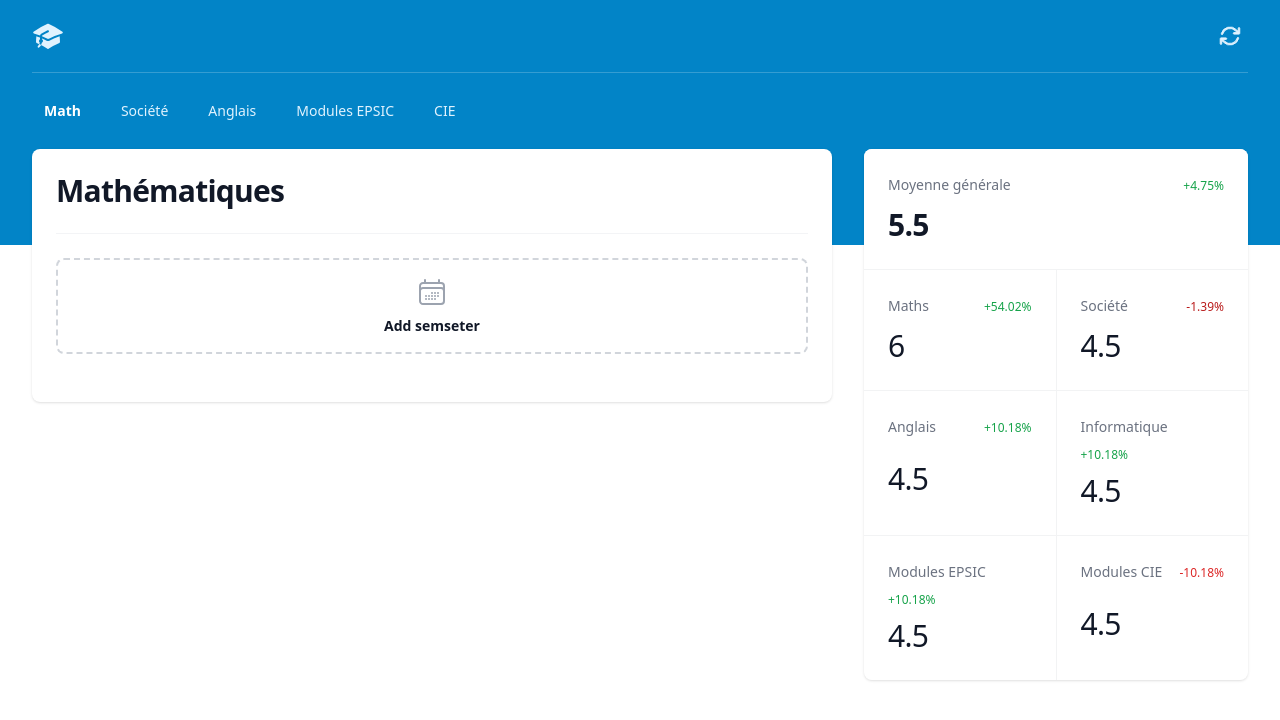
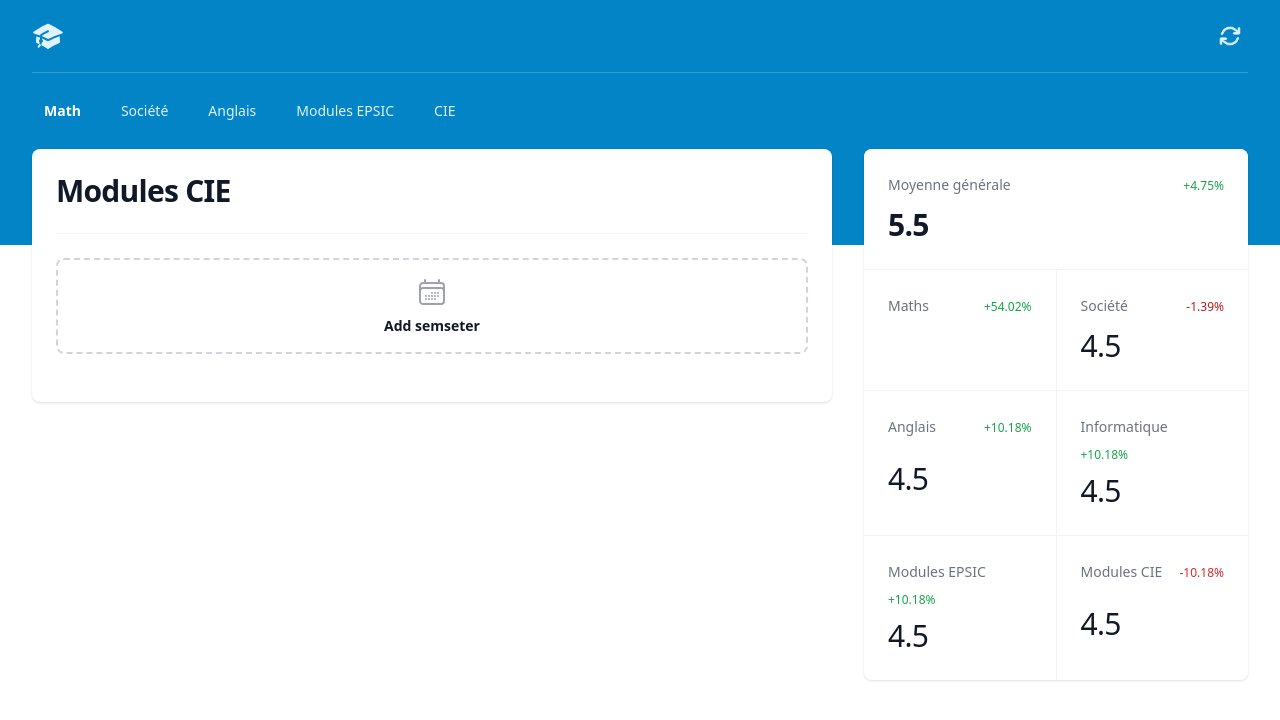
Before and after one commit to jordyBSK/gradesView-react, a React (Vite) app: page /cie in a window 1280 px wide. Shown: the top 720 px of the page. Built offline with nearby package versions, Linux system fonts and the light colour scheme.

Commit message:
add: new component allSubjectAverage, new store useAverageStore, router for the different subjects

```diff
--- a/package.json
+++ b/package.json
@@ -12,7 +12,9 @@
   "dependencies": {
     "@tailwindcss/forms": "^0.5.7",
     "react": "^18.2.0",
-    "react-dom": "^18.2.0"
+    "react-dom": "^18.2.0",
+    "react-router-dom": "^6.21.3",
+    "zustand": "^4.5.0"
   },
   "devDependencies": {
     "@types/react": "^18.2.43",
--- a/src/App.tsx
+++ b/src/App.tsx
@@ -4,10 +4,31 @@ import SubjectElement from "./components/SubjectElement.tsx";
 import AllSubjectAverage from "./components/AllSubjectAverage.tsx";
 import NavBarElement from "./components/NavBarElement.tsx";
 
+import {createBrowserRouter, RouterProvider} from "react-router-dom";
+
+const router = createBrowserRouter([
+  {
+    path:"/",
+    element: <SubjectElement subject={"Mathématiques"}/>
+  },
+  {
+    path:"/societe",
+    element: <SubjectElement subject={"Société et langues"}/>
+  },
+  {
+    path:"/anglais",
+    element: <SubjectElement subject={"Anglais"}/>
+  },
+  {
+    path:"/epsic",
+    element: <SubjectElement subject={"Modules EPSIC"}/>
+  },
+  {
+    path:"/cie",
+    element: <SubjectElement subject={"Modules CIE"}/>
+  },
+])
 export function App() {
-
-
-
   return (
       <>
         <header className="bg-sky-600 pb-24">
@@ -77,7 +98,7 @@ export function App() {
             >
 
               <div className="grid grid-cols-1 gap-4 lg:col-span-2">
-             <SubjectElement/>
+                <RouterProvider router={router}/>
               </div>
               <AllSubjectAverage/>
             </div>
--- a/src/components/AllSubjectAverage.tsx
+++ b/src/components/AllSubjectAverage.tsx
@@ -1,5 +1,8 @@
+import {useAverageStore} from "./useAverageStore.ts";
 
 export default function AllSubjectAverage() {
+    const {math, ang, epsic, cie} = useAverageStore
+
     return (
         <>
             <div className="grid grid-cols-1 gap-4">
@@ -34,7 +37,7 @@ export default function AllSubjectAverage() {
                                 <dd
                                     className="w-full flex-none text-3xl font-medium leading-10 tracking-tight text-gray-900"
                                 >
-                                    6
+                                    {math}
                                 </dd>
                             </div>
                             <div
--- a/src/components/AverageElement.tsx
+++ b/src/components/AverageElement.tsx
@@ -3,6 +3,7 @@ import GradeSvg from "./GradeSvg.tsx";
 export default function AverageElement({average}:{average:number}) {
 
 if (average < 1)return
+
     return(
         <>
                 <span
--- a/src/components/NavBarElement.tsx
+++ b/src/components/NavBarElement.tsx
@@ -5,31 +5,30 @@ export default function NavBarElement() {
             <div className="col-span-2">
                 <nav className="flex space-x-4">
                     <a
-                        href="#"
+                        href="/"
                         className="text-white font-bold rounded-md bg-white bg-opacity-0 px-3 py-2 text-sm hover:bg-opacity-10"
                     >
-                        Math</a
-                    >
+                        Math</a>
                     <a
-                        href="#"
+                        href="/societe"
                         className="text-sky-100 rounded-md bg-white bg-opacity-0 px-3 py-2 text-sm font-medium hover:bg-opacity-10"
                     >
                         Société</a
                     >
                     <a
-                        href="#"
+                        href="/anglais"
                         className="text-sky-100 rounded-md bg-white bg-opacity-0 px-3 py-2 text-sm font-medium hover:bg-opacity-10"
                     >
                         Anglais</a
                     >
                     <a
-                        href="#"
+                        href="/epsic"
                         className="text-sky-100 rounded-md bg-white bg-opacity-0 px-3 py-2 text-sm font-medium hover:bg-opacity-10"
                     >
                         Modules EPSIC</a
                     >
                     <a
-                        href="#"
+                        href="/cie"
                         className="text-sky-100 rounded-md bg-white bg-opacity-0 px-3 py-2 text-sm font-medium hover:bg-opacity-10"
                     >
                         CIE</a
--- a/src/components/SubjectElement.tsx
+++ b/src/components/SubjectElement.tsx
@@ -5,7 +5,7 @@ import SemesterButton from "./SemesterButton.tsx";
 import AverageElement from "./AverageElement.tsx";
 import {useState} from "react";
 
-export default function SubjectElement() {
+export default function SubjectElement({subject}:{subject:string}) {
     const [count, setCount] = useState(1);
     const [numberSemester, setNumberSemester] = useState<number[]>([]);
     const [allAverages, setAllAverages] = useState<number[]>([]);
@@ -38,6 +38,7 @@ export default function SubjectElement() {
     ));
 
     return (
+
         <>
             <section aria-labelledby="section-1-title">
                 <h2 className="sr-only" id="section-1-title">Grades</h2>
@@ -46,7 +47,7 @@ export default function SubjectElement() {
                         <div className="md:flex md:items-center md:justify-between">
                             <div className="min-w-0 flex-1">
                                 <h2 className="text-2xl font-bold leading-7 text-gray-900 sm:truncate sm:text-3xl sm:tracking-tight">
-                                    Mathématiques
+                                    {subject}
                                 </h2>
                             </div>
                             <div className="mt-4 flex md:ml-4 md:mt-0">
--- /dev/null
+++ b/src/components/useAverageStore.ts
@@ -0,0 +1,15 @@
+import { create } from 'zustand'
+
+interface AverageStore{
+    math:null | number,
+    ang:null | number,
+    epsic:null | number,
+    cie:null | number,
+}
+
+export const useAverageStore = create((set) => ({
+    math:null,
+    ang:null,
+    epsic:null,
+    cie:null,
+    updateAverage: (newAverage : number, key: keyof AverageStore) => set(() => ({[key]:newAverage}))  }))
```
Also changed, not shown: 1 other file (tests, documents, lock files or other folders).
